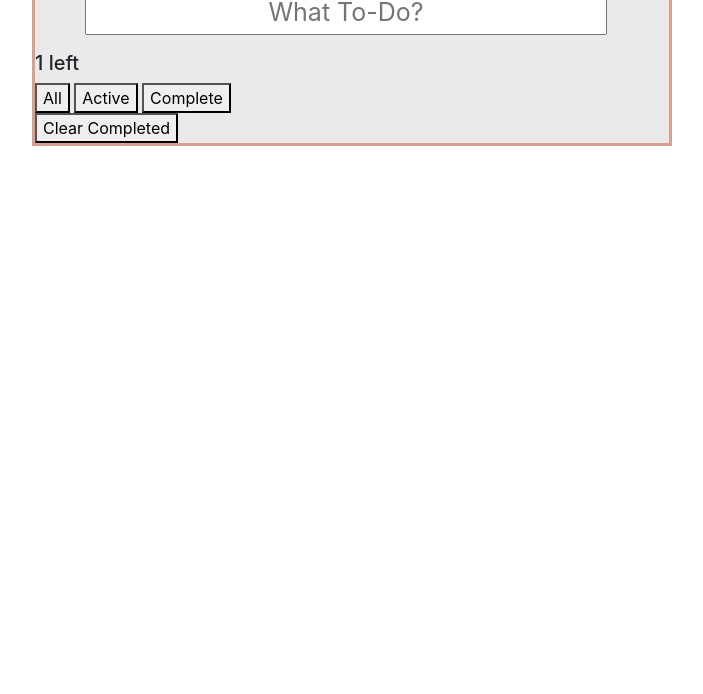
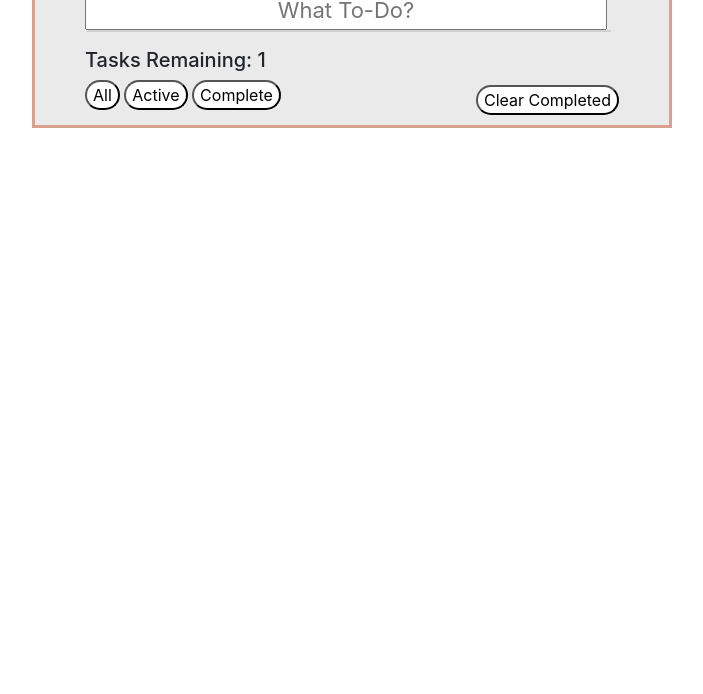
Before and after one commit to gabrielbrickle/TODOlist, a website: page index.html in a window 1280 px wide. Shown: the part 106-800 px from the top of the page, without its empty margins (288-991 px from the left). Drawn offline with nearby package versions, Linux system fonts and the light colour scheme; no server answers.

Commit message:
still working on buttons

```diff
--- a/index.html
+++ b/index.html
@@ -27,7 +27,7 @@
 
     <footer>
       <div class="tasksremaining">
-        <h5>1 left</h5>
+        <h5>Tasks Remaining: 1 </h5>
       </div>
       <div class="actions">
         <button type="button" name="All">All</button>
--- a/styles.css
+++ b/styles.css
@@ -24,8 +24,9 @@ font-weight: lighter;
   width: 522px;
   margin-left: 50px;
   text-align: center;
-  font-size: 25px;
+  font-size: 22px;
 }
+
 a {
   text-decoration: none;
   color: #D8A08E;
@@ -35,6 +36,39 @@ a:hover {
   color: #4668CE;
 }
 
+button:hover {
+  background-color: #4668CE;
+  font-weight: bold;
+  opacity: .7;
+  color: #fff;
+}
+
+.clearbutton {
+  float: right;
+position: relative;
+top: -25px;
+}
+
 li {
   font-size: 20px;
 }
+
+ul {
+  text-align: center;
+  list-style-type: none;
+  border: solid 1px #D0D0D0;
+  margin-right: 58px;
+  margin-left: 52px;
+  background-color: #fff;
+  }
+
+footer {
+  margin-left: 50px;
+  margin-right: 50px;
+  margin-bottom: 15px;
+}
+
+button{
+  border-radius: 15px;
+  background-color: white;
+}
```
